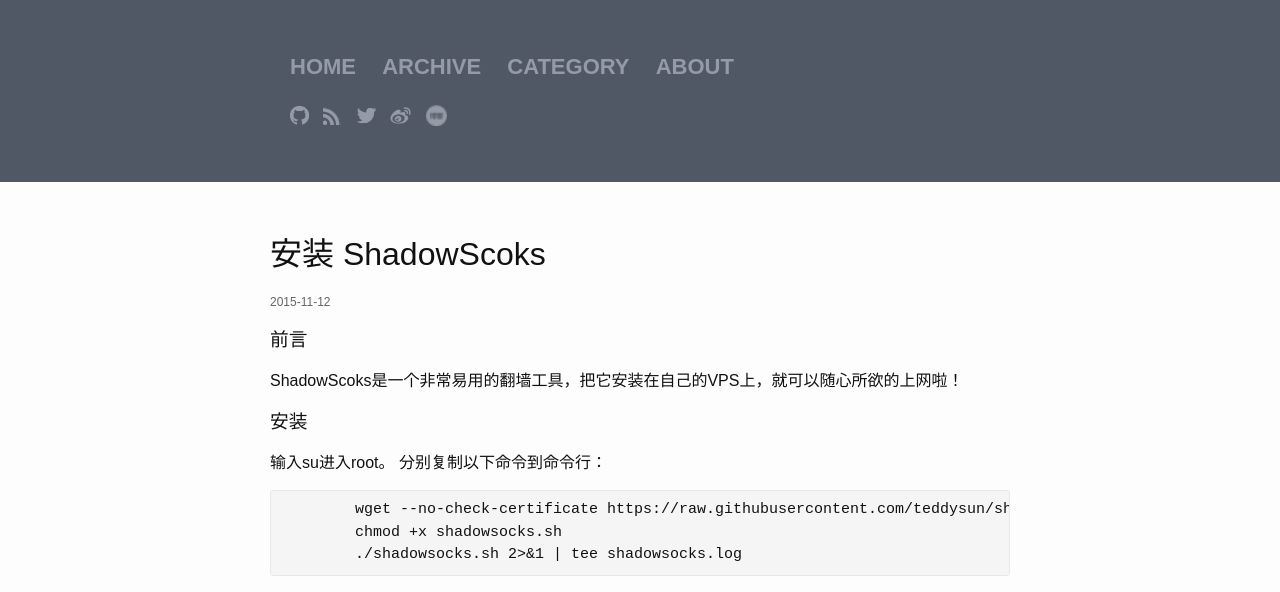
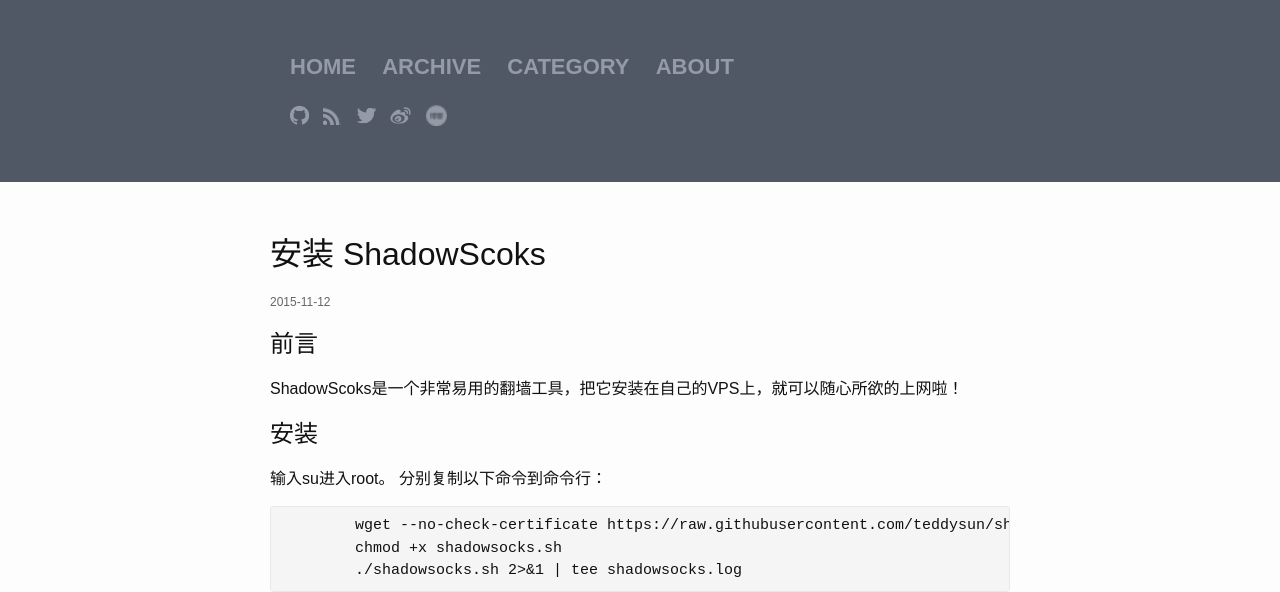
Before and after one commit to maple-yf/maplecumt, a Jekyll site: the page built from _posts/2015-11-12-shadowsocks.markdown, in a window 1280 px wide. Shown: the top 592 px of the page. Built offline with Jekyll 4.4.1, drawn with Linux system fonts in a browser that asks for light colours; comment, search, counter and statistics services are not loaded.

Commit message:
no message

```diff
--- a/_posts/2015-11-12-shadowsocks.markdown
+++ b/_posts/2015-11-12-shadowsocks.markdown
@@ -4,9 +4,9 @@
 date:   2015-11-12 15:30:00
 categories: Daily
 ---
-### 前言 ###
+# 前言 #
 ShadowScoks是一个非常易用的翻墙工具，把它安装在自己的VPS上，就可以随心所欲的上网啦！
-### 安装 ###
+# 安装 #
 输入su进入root。
 分别复制以下命令到命令行：
 <pre class="prettyprint">
```
